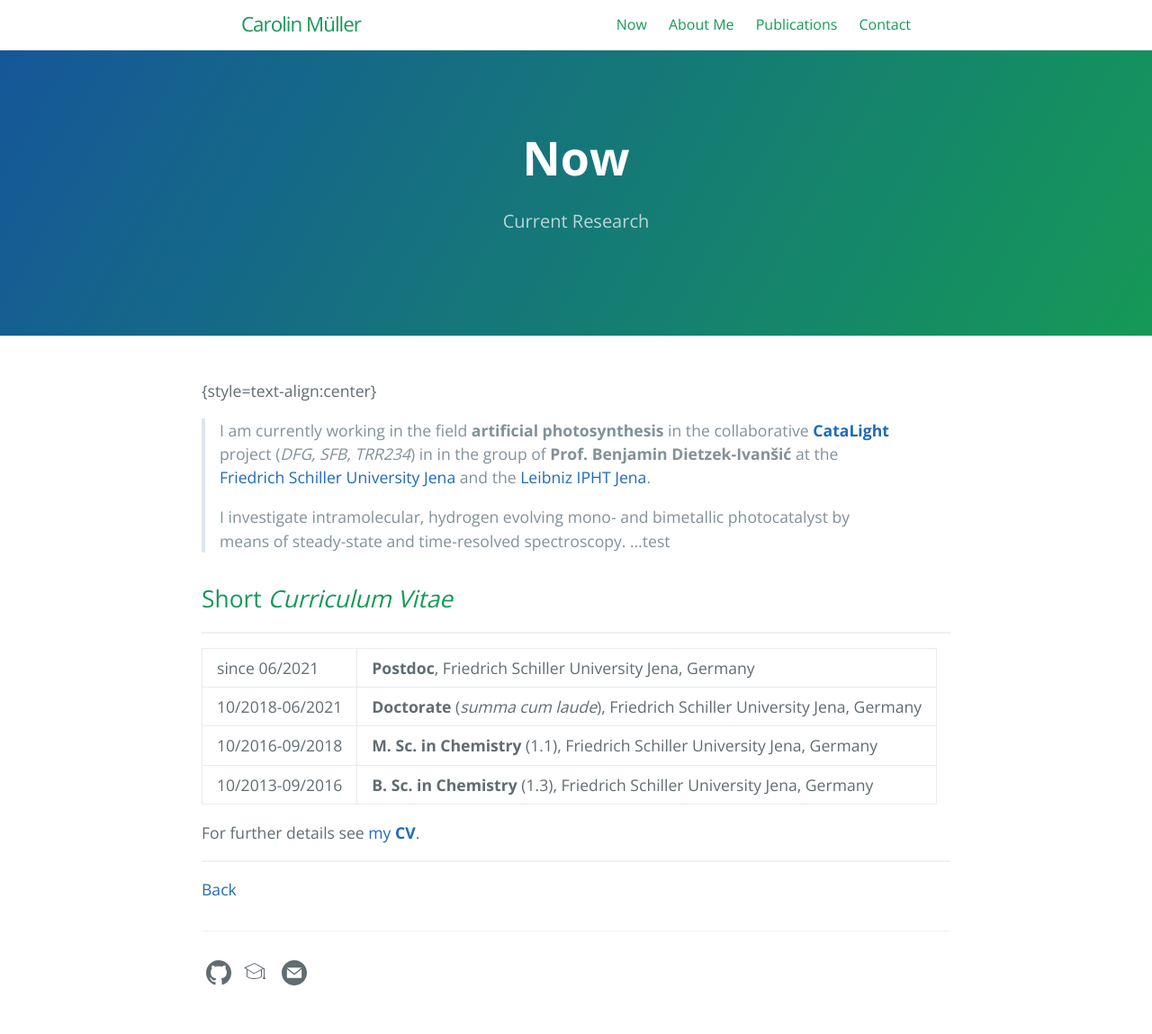
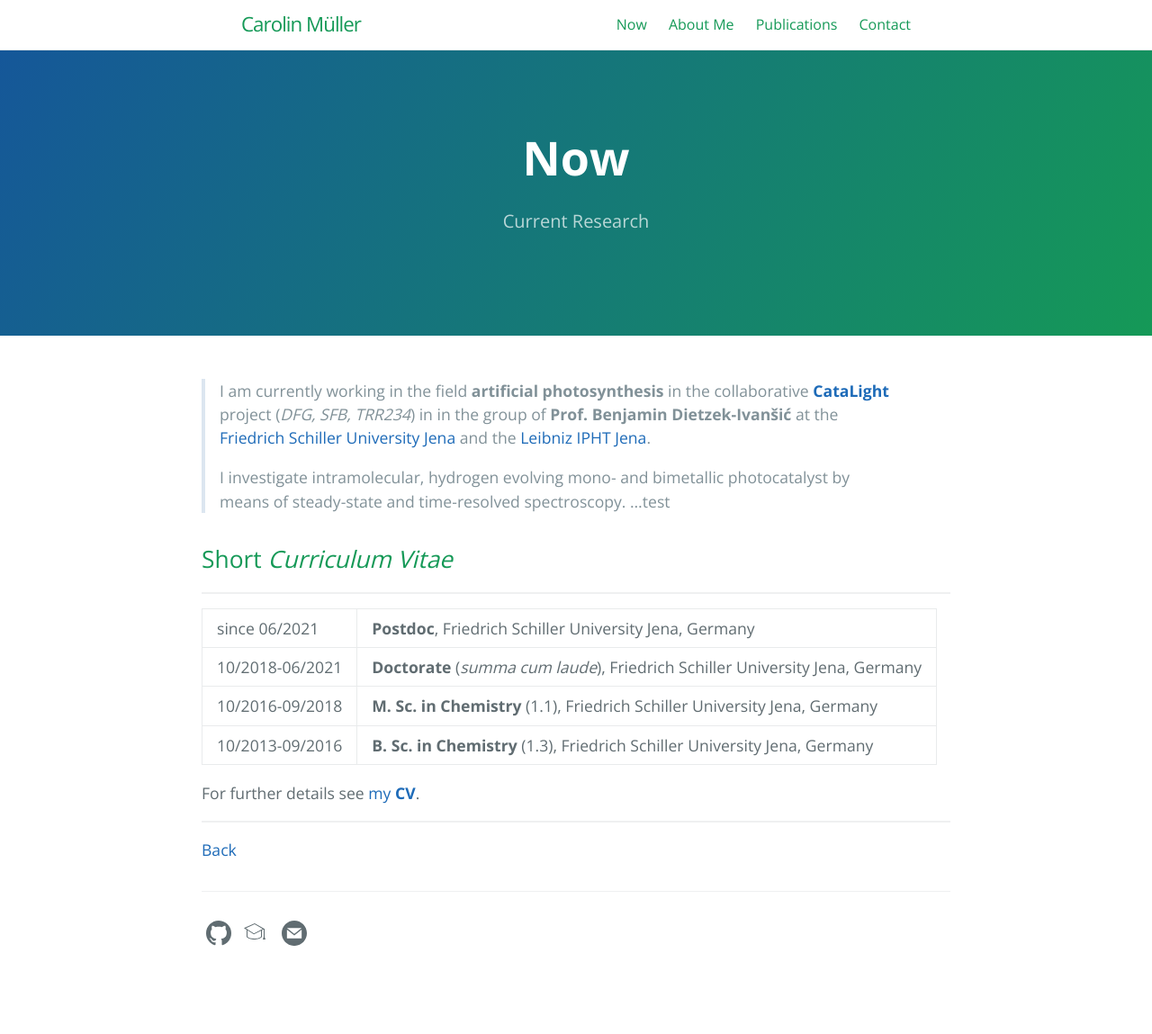
Before and after one commit to carolin-m/carolin-m.github.io, a Jekyll site: the page built from now.md, in a window 1280 px wide. Shown: the whole page at 90% size. Built offline with Jekyll 4.4.1, drawn with Linux system fonts in a browser that asks for light colours; after the commit the page ends 1105 px from its top, so only the background shows below that.

Commit message:
Update now.md

```diff
--- a/now.md
+++ b/now.md
@@ -7,7 +7,7 @@
 order: 2
 ---
 
-{style=text-align:center}
+{: style="text-align: justify" }
 
 > I am currently working in the field **artificial photosynthesis** in the collaborative [**CataLight**](https://www.catalight.eu/) project (*DFG, SFB, TRR234*) in  in the group of **Prof. Benjamin Dietzek-Ivanšić** at the [Friedrich Schiller University Jena](https://www.ipc.uni-jena.de/en/AGDietzek) and the [Leibniz IPHT Jena](https://www.leibniz-ipht.de/en/departments/functional-interfaces/work-groups/photophysics-and-photochemistry-of-functional-interfaces/).
 >
```
